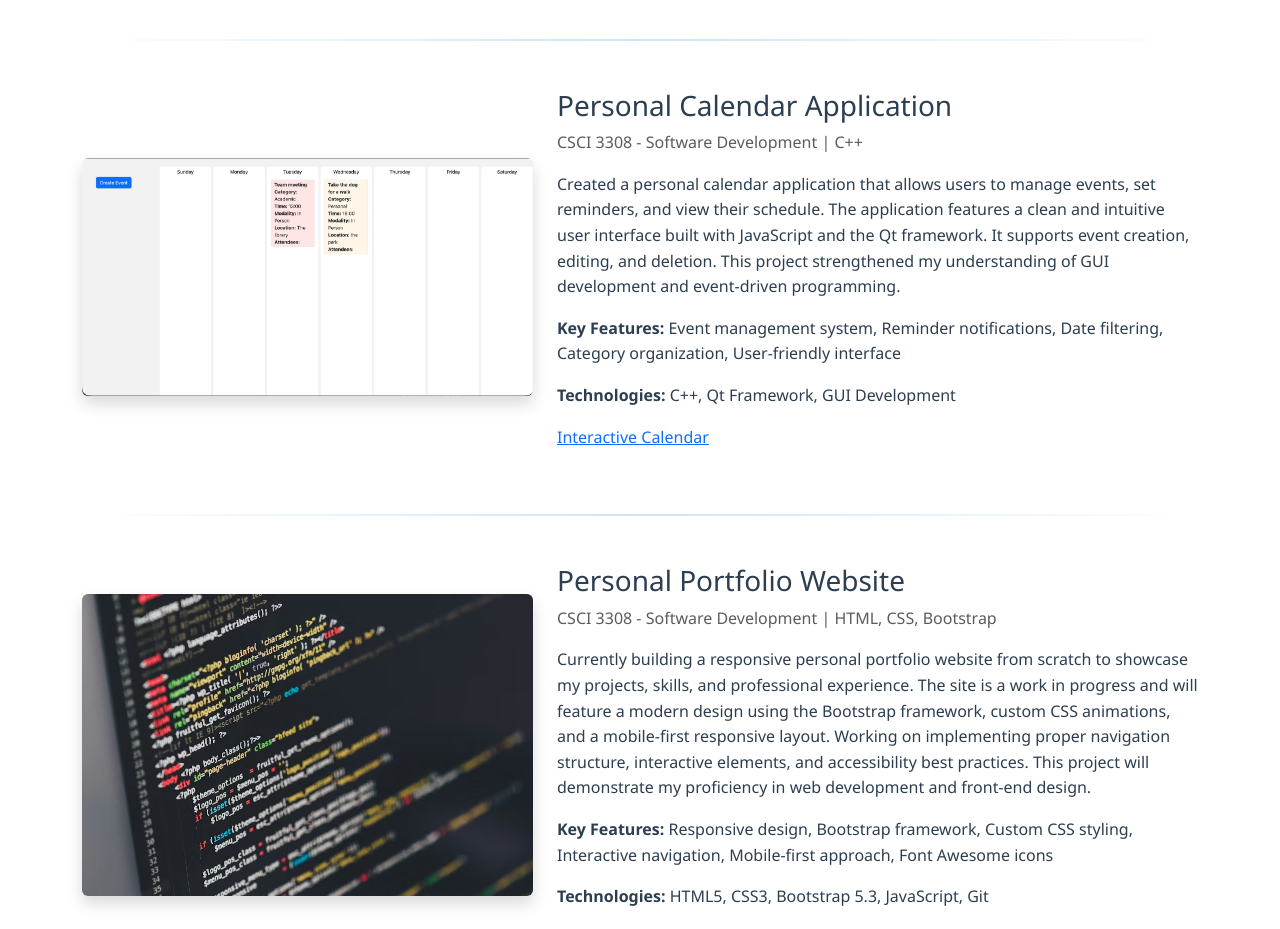
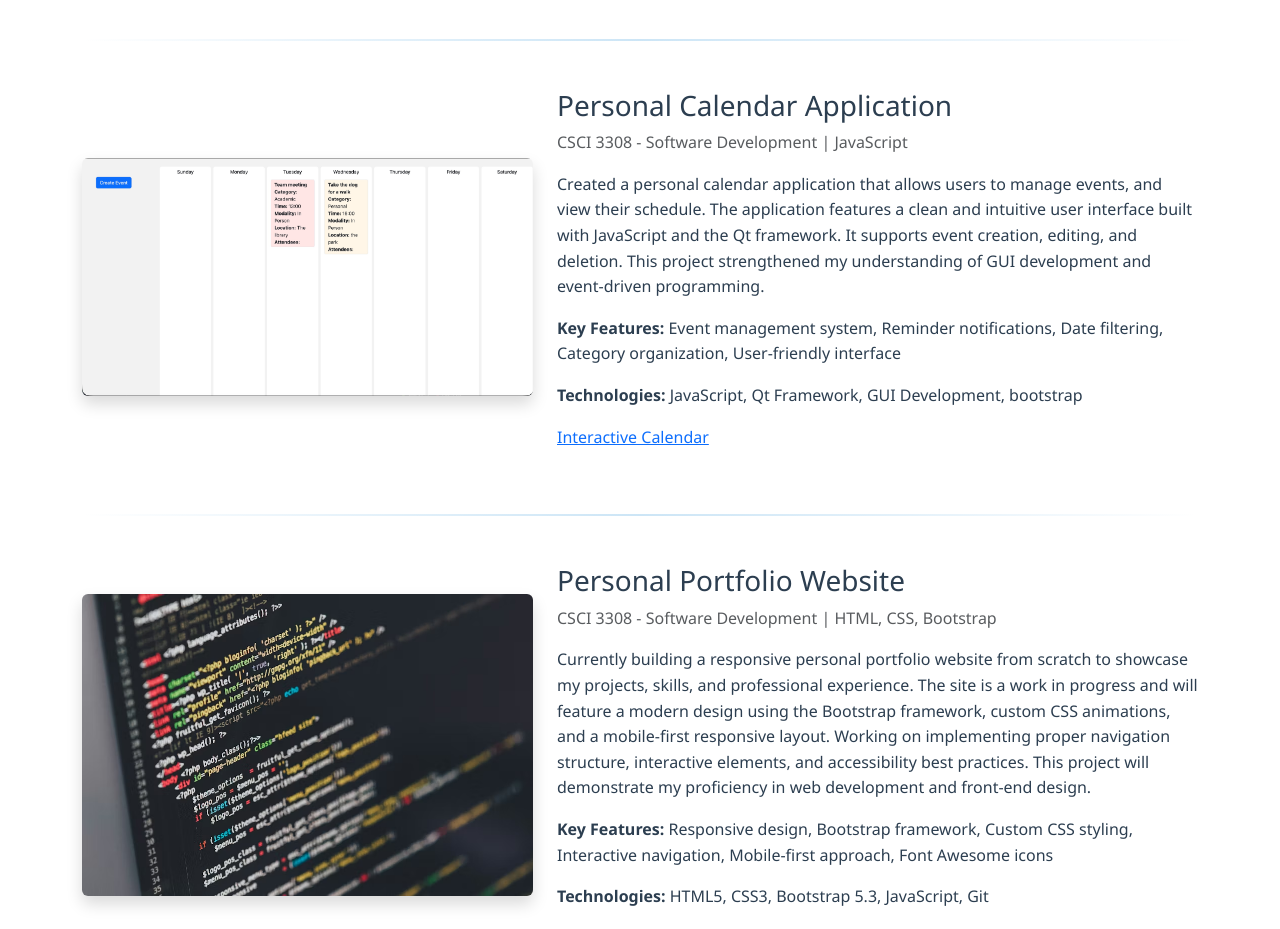
Before and after one commit to Fyn-walk/fyn-walker-portfolio, a plain HTML site: page views/projects.html in a window 1280 px wide. Shown: the part 1040-1969 px from the top of the page. Drawn offline with nearby package versions, Linux system fonts and the light colour scheme.

Commit message:
fixed calendar project in projects tab

```diff
--- a/views/projects.html
+++ b/views/projects.html
@@ -103,9 +103,9 @@
             </div>
             <div class="col-md-7 order-md-2 order-1">
                 <h3>Personal Calendar Application</h3>
-                <p class="text-muted">CSCI 3308 - Software Development | C++</p>
+                <p class="text-muted">CSCI 3308 - Software Development | JavaScript</p>
                 <p>
-                    Created a personal calendar application that allows users to manage events, set reminders, and view their schedule.
+                    Created a personal calendar application that allows users to manage events, and view their schedule.
                     The application features a clean and intuitive user interface built with JavaScript and the Qt framework.
                     It supports event creation, editing, and deletion.
                     This project strengthened my understanding of GUI development and event-driven programming.
@@ -115,7 +115,7 @@
                     User-friendly interface
                 </p>
                 <p>
-                    <strong>Technologies:</strong> C++, Qt Framework, GUI Development
+                    <strong>Technologies:</strong> JavaScript, Qt Framework, GUI Development, bootstrap
                 </p>
                 <p>
                     <a href="../Calendar/index.html">Interactive Calendar</a>
```
